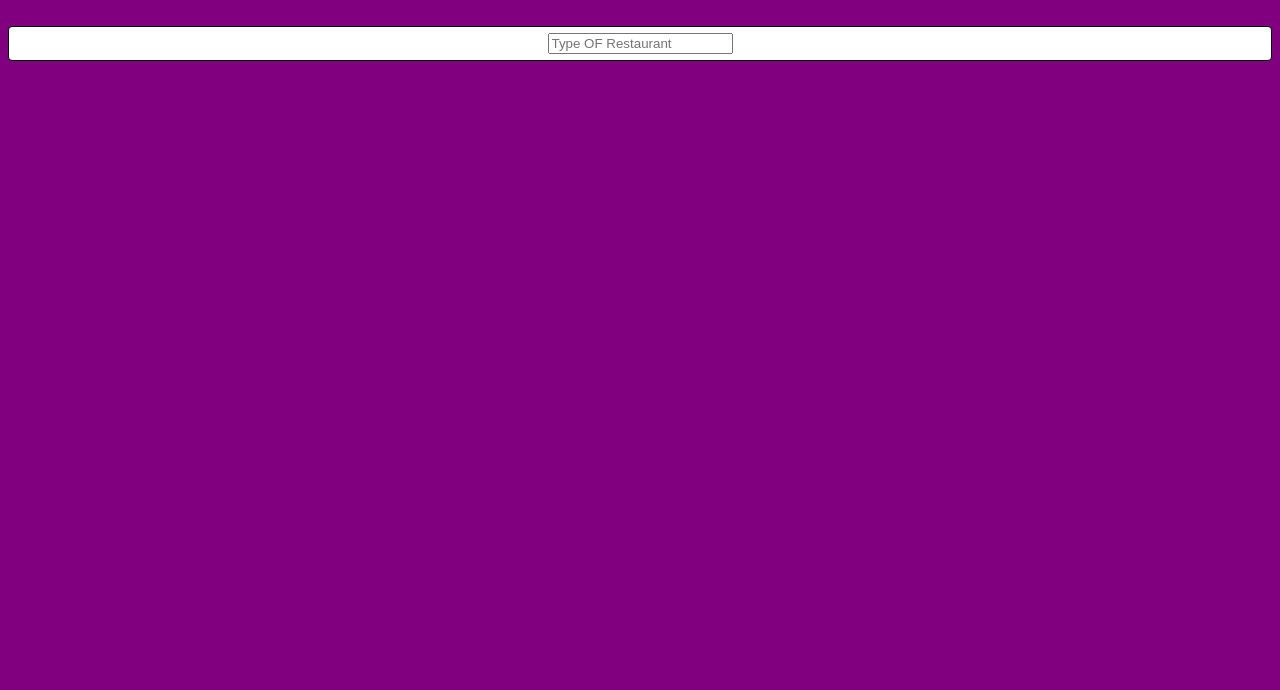
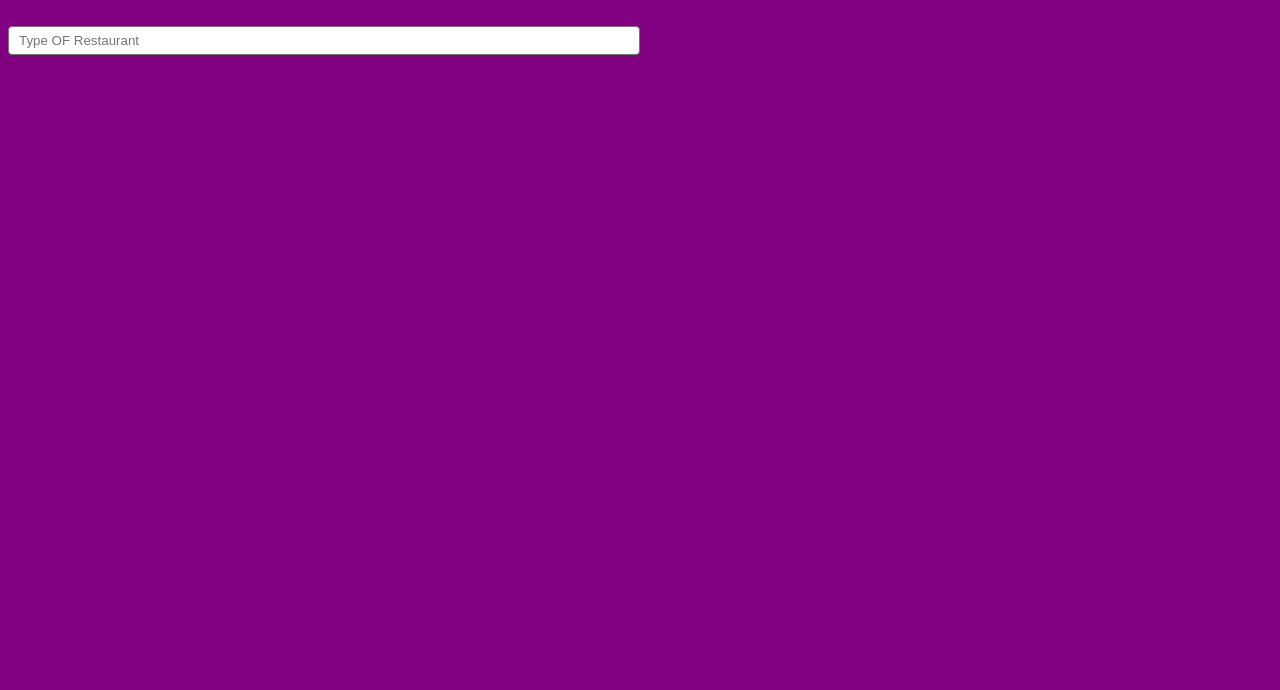
Before and after one commit to ptrkx/INST377-Assign2-Gr32, a website: page design/index.html in a window 1280 px wide. Shown: the part 110-800 px from the top of the page. Drawn offline with nearby package versions, Linux system fonts and the light colour scheme.

Commit message:
little change

```diff
--- a/design/index.html
+++ b/design/index.html
@@ -14,9 +14,8 @@
   <body>
     <div class="header"><h1>Assignment 2 Team 32</h1></div>
     <div class="wrapper">
-      <form class="search">
-        <input type="text" placeholder="Type OF Restaurant" name="searchbar">
-      </form>
+        <input class="search" type="text" placeholder="Type OF Restaurant" >
+
       <div id="cases">
         <ul class="suggestions">
 
--- a/design/styles.css
+++ b/design/styles.css
@@ -6,10 +6,6 @@ body {
 .wrapper {
   display: flex;
   flex-direction: column;
-}
-
-.container {
-  min-height: 100%;
 }
 
 .header {
@@ -99,6 +95,7 @@ h1 {
   display: flex;
   align-items: center;
   justify-content: center;
+  width: 50%;
   background-color: white;
   box-sizing: border-box;
   padding: 6px 10px;
@@ -107,7 +104,9 @@ h1 {
   border-image: initial;
   border-radius: 4px;
 
+
 }
+
 .cases{
   display: flex;
   align-items: center;
```
